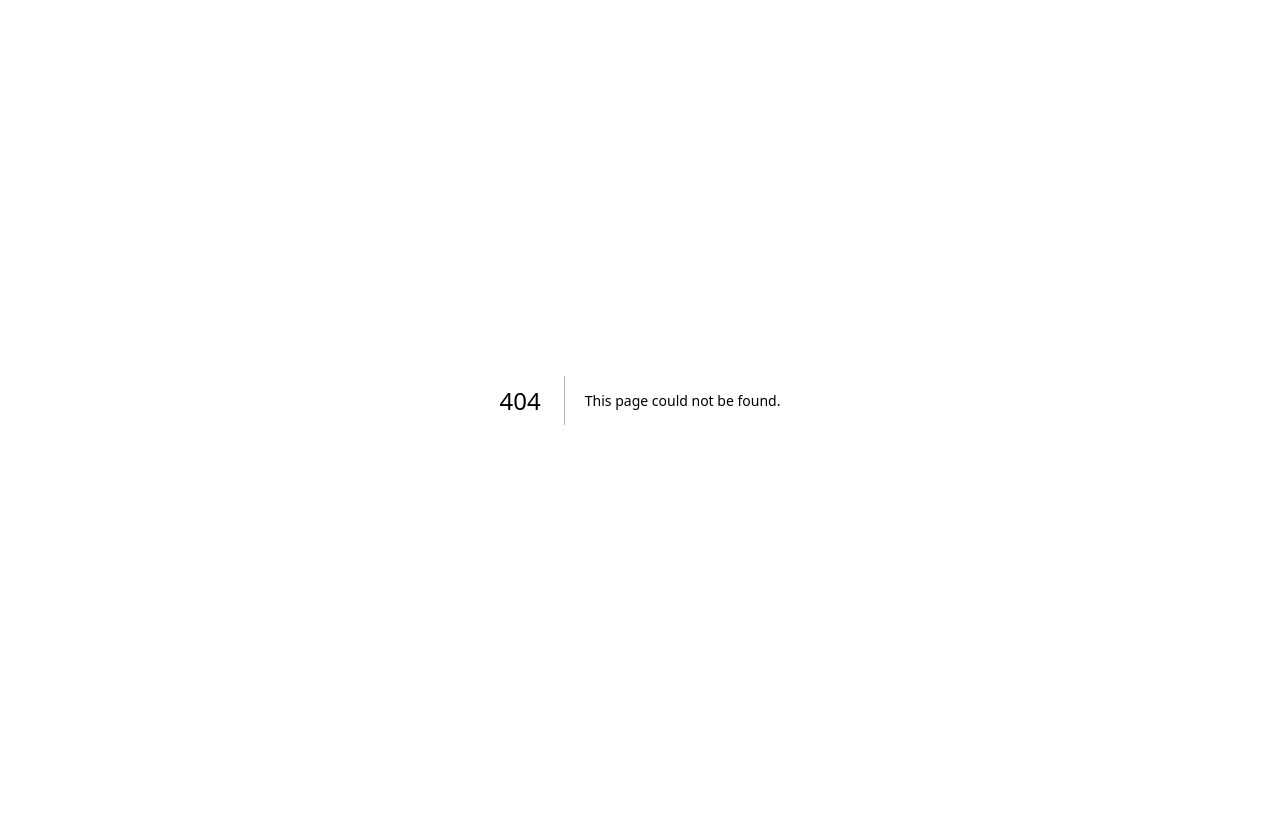
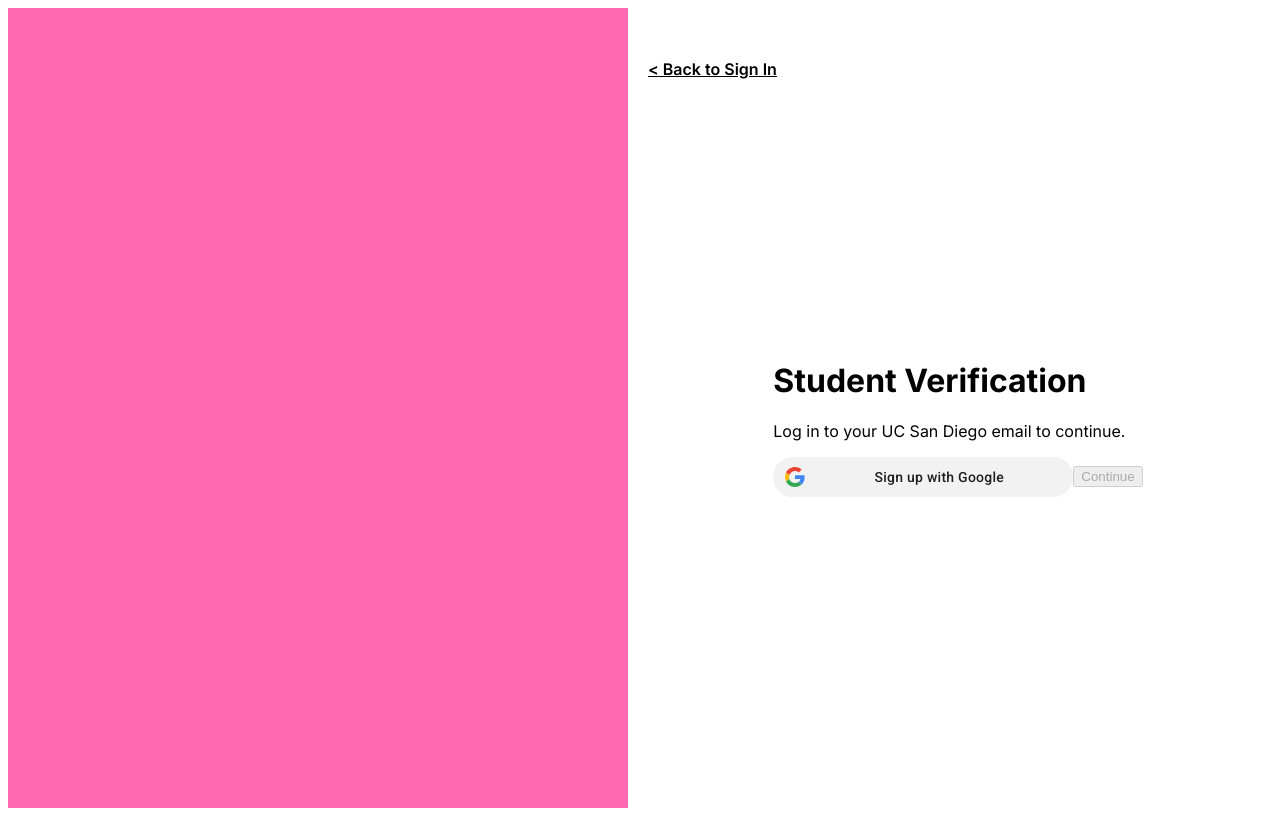
Before and after one commit to acmucsd-projects/fa23-podmates-hack-team-1, a Next.js app in the folder client/: page /sign-up/google in a window 1280 px wide. Before the commit this address had no page. Built offline with nearby package versions, Linux system fonts and the light colour scheme.

Commit message:
set up '/sign-up/google'

```diff
--- /dev/null
+++ b/client/src/app/components/SignUp/GoogleSignUpForm/SignUp.js
@@ -0,0 +1,20 @@
+
+import React, { useEffect, useState } from 'react';
+import { GoogleLogin, GoogleOAuthProvider, googleLogout, useGoogleLogin, useGoogleOneTapLogin } from '@react-oauth/google';
+import GoogleSignUpForm from '.';
+import './signUp.css';
+
+
+function GoogleSignUp(){
+    const clientId = '1004028449793-8h4ogk869ml8e181bpvgv0ohhtvlnt4p.apps.googleusercontent.com';
+    return (
+      <div className='content'>
+        <GoogleOAuthProvider clientId={clientId}>
+            <GoogleSignUpForm/>
+          </GoogleOAuthProvider>
+        </div>
+    )
+}
+
+
+export default GoogleSignUp;
--- a/client/src/app/components/SignUp/GoogleSignUpForm/index.js
+++ b/client/src/app/components/SignUp/GoogleSignUpForm/index.js
@@ -68,9 +68,9 @@ export default function GoogleSignUpForm({ user, setUser, nextStep }) {
                         <path fill="none" d="M0 0h48v48H0z"></path>
                     </svg>
                 </div>
-                <span className="gsi-material-button-contents">Sign in with Google</span>
+                <span className="gsi-material-button-contents">Sign up with Google</span>
                 {/* This span seems to be for screen readers or similar, ensure this is handled correctly in your accessibility considerations */}
-                <span style={{ display: 'none' }}>Sign in with Google</span>
+                <span style={{ display: 'none' }}>Sign up with Google</span>
             </div>
         </button>
         <button disabled={!isValid}>
--- /dev/null
+++ b/client/src/app/components/SignUp/GoogleSignUpForm/signUp.css
@@ -0,0 +1,107 @@
+.gsi-material-button {
+    -moz-user-select: none;
+    -webkit-user-select: none;
+    -ms-user-select: none;
+    -webkit-appearance: none;
+    background-color: #f2f2f2;
+    background-image: none;
+    border: none;
+    -webkit-border-radius: 20px;
+    border-radius: 20px;
+    -webkit-box-sizing: border-box;
+    box-sizing: border-box;
+    color: #1f1f1f;
+    cursor: pointer;
+    font-family: 'Roboto', arial, sans-serif;
+    font-size: 14px;
+    height: 40px;
+    letter-spacing: 0.25px;
+    outline: none;
+    overflow: hidden;
+    padding: 0 12px;
+    position: relative;
+    text-align: center;
+    -webkit-transition: background-color .218s, border-color .218s, box-shadow .218s;
+    transition: background-color .218s, border-color .218s, box-shadow .218s;
+    vertical-align: middle;
+    white-space: nowrap;
+    width: auto;
+    max-width: 400px;
+    min-width: min-content;
+    font-weight: 700;
+  }
+
+  .gsi-material-button .gsi-material-button-icon {
+    height: 20px;
+    margin-right: 12px;
+    min-width: 20px;
+    width: 20px;
+  }
+
+  .gsi-material-button .gsi-material-button-content-wrapper {
+    -webkit-align-items: center;
+    align-items: center;
+    display: flex;
+    -webkit-flex-direction: row;
+    flex-direction: row;
+    -webkit-flex-wrap: nowrap;
+    flex-wrap: nowrap;
+    height: 100%;
+    justify-content: space-between;
+    position: relative;
+    width: 100%;
+  }
+
+  .gsi-material-button .gsi-material-button-contents {
+    -webkit-flex-grow: 1;
+    flex-grow: 1;
+    font-family: 'Roboto', arial, sans-serif;
+    font-weight: 500;
+    overflow: hidden;
+    text-overflow: ellipsis;
+    vertical-align: top;
+  }
+
+  .gsi-material-button .gsi-material-button-state {
+    -webkit-transition: opacity .218s;
+    transition: opacity .218s;
+    bottom: 0;
+    left: 0;
+    opacity: 0;
+    position: absolute;
+    right: 0;
+    top: 0;
+  }
+
+  .gsi-material-button:disabled {
+    cursor: default;
+    background-color: #ffffff61;
+  }
+
+  .gsi-material-button:disabled .gsi-material-button-state {
+    background-color: #1f1f1f1f;
+  }
+
+  .gsi-material-button:disabled .gsi-material-button-contents {
+    opacity: 38%;
+  }
+
+  .gsi-material-button:disabled .gsi-material-button-icon {
+    opacity: 38%;
+  }
+
+  .gsi-material-button:not(:disabled):active .gsi-material-button-state,
+  .gsi-material-button:not(:disabled):focus .gsi-material-button-state {
+    background-color: #001d35;
+    opacity: 12%;
+  }
+
+  .gsi-material-button:not(:disabled):hover {
+    -webkit-box-shadow: 0 1px 2px 0 rgba(60, 64, 67, .30), 0 1px 3px 1px rgba(60, 64, 67, .15);
+    box-shadow: 0 1px 2px 0 rgba(60, 64, 67, .30), 0 1px 3px 1px rgba(60, 64, 67, .15);
+  }
+
+  .gsi-material-button:not(:disabled):hover .gsi-material-button-state {
+    background-color: #001d35;
+    opacity: 8%;
+  }
--- /dev/null
+++ b/client/src/app/sign-up/google/page.js
@@ -0,0 +1,19 @@
+"use client"
+import './sign-up-google.css';
+import GoogleSignUp from '@/app/components/SignUp/GoogleSignUpForm/SignUp';
+import Link from 'next/link';
+export default function signUpGoogle(){
+    return(
+        <div className="sign-in-container">
+            <div className="left-container">
+                <></>
+            </div>
+            <div className="right-container">
+                <div className='return-container'>
+                        <Link className='sign-in' href='/sign-in'>{`<`} Back to Sign In </Link>
+                    </div>
+                <GoogleSignUp/>
+            </div>
+        </div>
+    );
+}
--- /dev/null
+++ b/client/src/app/sign-up/google/sign-up-google.css
@@ -0,0 +1,48 @@
+.sign-in-container {
+    display: flex;
+    min-height: 100vh;
+    width: 100vw;
+}
+
+.left-container {
+    flex: 1;
+    background-color:hotpink;
+}
+
+.right-container {
+    flex: 1;
+    display: flex;
+    flex-direction: column;
+    justify-content: center;
+    align-items: center;
+    padding: 20px;
+}
+
+.sign-up-container {
+    display: flex;
+    flex-direction: row;
+    align-items: center;
+}
+
+a {
+    color: black;
+    font-weight: 600;
+    text-decoration: underline;
+}
+
+a:hover {
+    color: hotpink;
+}
+.forgot-password {
+    padding-top: 15px;
+}
+
+.sign-up {
+    padding-left: 10px;
+}
+
+.return-container {
+    align-self:self-start;
+    position: relative;
+    bottom: 260px;
+}
```
